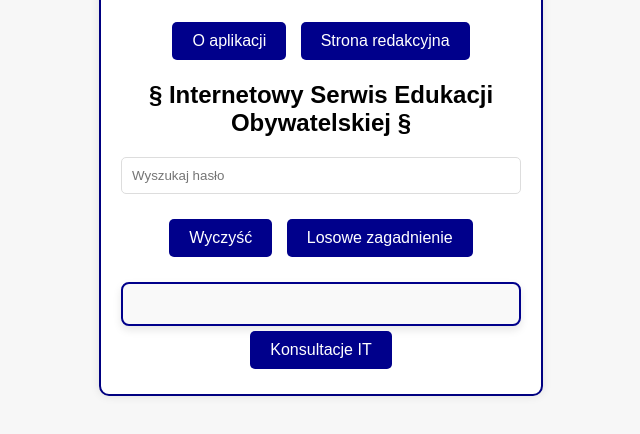
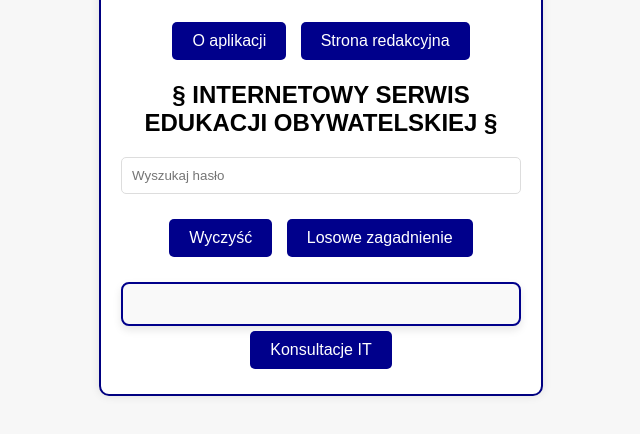
Before and after one commit to slowniczek/prawniczy, a plain HTML site: page index.html in a window 1280 px wide. Shown: the part 204-638 px from the top of the page, without its empty margins (319-959 px from the left). Drawn offline with Linux system fonts and the light colour scheme.

Commit message:
Update index.html

```diff
--- a/index.html
+++ b/index.html
@@ -3,7 +3,7 @@
 <head>
     <meta charset="UTF-8">
     <meta name="viewport" content="width=device-width, initial-scale=1.0">
-    <title>§     INTERNETOWY SERWIS <br> EDUKACJI OBYWATELSKIEJ      §</title>
+    <title>§ INTERNETOWY SERWIS EDUKACJI OBYWATELSKIEJ §</title>
     <link rel="stylesheet" href="styles.css">
     <link rel="manifest" href="manifest.json">
      <style>
@@ -212,7 +212,7 @@
 
 
 
-        <h1>§  Internetowy Serwis Edukacji Obywatelskiej   §</h1>
+        <h1>§ INTERNETOWY SERWIS <br> EDUKACJI OBYWATELSKIEJ § </h1>
 
         <input type="text" id="searchEditText" placeholder="Wyszukaj hasło">
         <div id="suggestionsContainer"></div>
```
